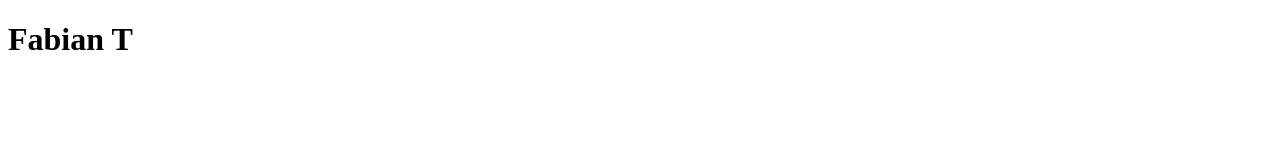
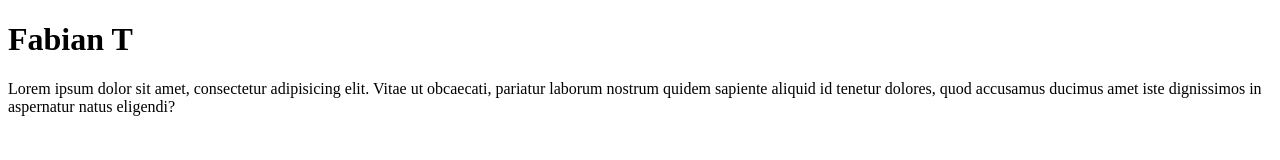
Before and after one commit to fabit0v/SDE_Demo, a plain HTML site: page test.html in a window 1280 px wide. Drawn offline with Linux system fonts and the light colour scheme.

Commit message:
Added a paragraph

```diff
--- a/test.html
+++ b/test.html
@@ -8,5 +8,11 @@
   </head>
   <body>
     <h1>Fabian T</h1>
+    <p>
+      Lorem ipsum dolor sit amet, consectetur adipisicing elit. Vitae ut
+      obcaecati, pariatur laborum nostrum quidem sapiente aliquid id tenetur
+      dolores, quod accusamus ducimus amet iste dignissimos in aspernatur natus
+      eligendi?
+    </p>
   </body>
 </html>
```
